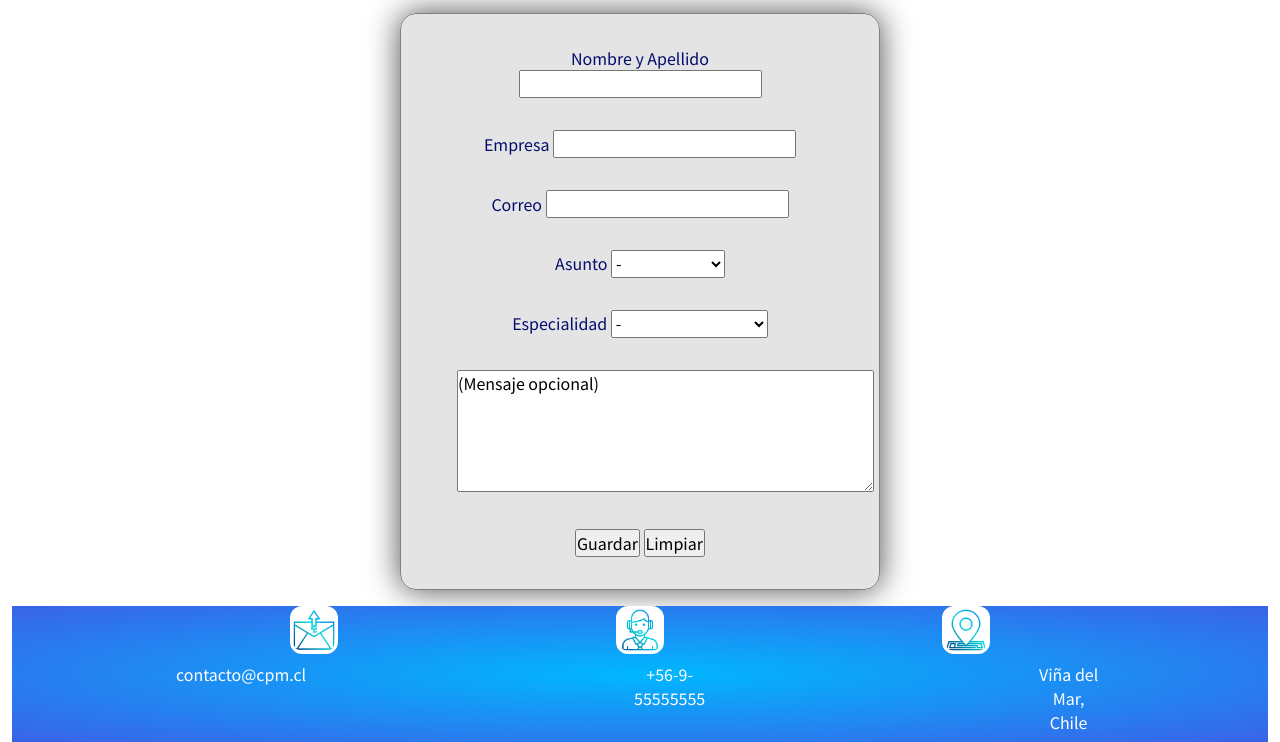
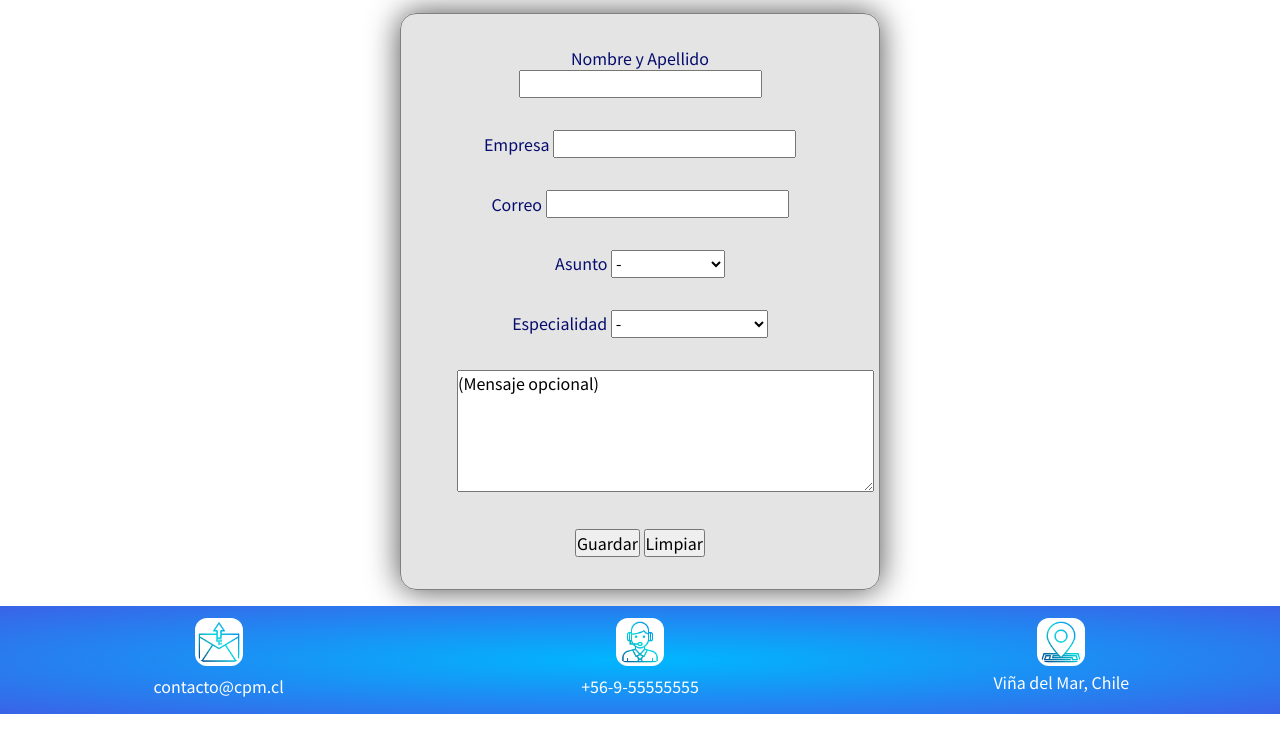
Before and after one commit to wilander200/proyectofinal, a plain HTML site: page contacto.html in a window 1280 px wide. Shown: the part 275-1017 px from the top of the page. After the commit the page ends 989 px from the top, so only its background shows below. Drawn offline with nearby package versions, Linux system fonts and the light colour scheme.

Commit message:
fin del footer

```diff
--- a/contacto.html
+++ b/contacto.html
@@ -132,35 +132,37 @@
       </form>
     </main>
     <!--Footer para colocar algunos datos de contacto-->
-    <footer class="footer">
-      <div class="footer__img">
+    <div class="row p-2 footer">
+      <div class="d-flex flex-column col-md-4">
         <img
-          class="footer__img footer__img--img"
+        class="mx-auto my-1 d-md-block d-none d-sm-none footer__img--img"
         src="icons/mail 2.png"
-          alt="email"
-        />
+        alt="email"/>
+        <p class="text-center my-1">contacto@cpm.cl</p>
+      </div>
+        <div class="col-md-4">
           <img
-          class="footer__img footer__img--img"
+          class="mx-auto my-1 d-md-block d-none d-sm-none footer__img--img"
           src="icons/call-center.png"
           alt="telefono"
           />
+          <p class="text-center my-2">+56-9-55555555</p>
+        </div>
+        <div class="col-md-4 d-block">
           <img
-          class="footer__img footer__img--img"
+          class="mx-auto my-1 d-md-block d-none d-sm-none footer__img--img"
           src="icons/map.png"
           alt="ubicacion"
           />
-      </div>
-      <div class="footer__text">
-        <p class="footer__text footer__text--text">contacto@cpm.cl</p>
-        <p class="footer__text footer__text--text">+56-9-55555555</p>
-        <a
-          class="footer__text footer__text--text"
+          <div class="my-1 mx-auto d-flex justify-content-center">
+            <a class="mx-auto"
             href="https://www.google.cl/maps/@-32.9261174,-71.5336387,15.52z"
             target="_blank"
             >Viña del Mar, Chile</a
             >
           </div>
-    </footer>
+        </div>
+    </div>
     <!--Link para iniciar el JS de BS-->
     <script src="https://cdn.jsdelivr.net/npm/bootstrap@5.1.0/dist/js/bootstrap.bundle.min.js" integrity="sha384-U1DAWAznBHeqEIlVSCgzq+c9gqGAJn5c/t99JyeKa9xxaYpSvHU5awsuZVVFIhvj" crossorigin="anonymous"></script>
   </body>
```
Also changed, not shown: ccdd.html (+15 -14 lines), electricidad.html (+16 -14 lines), index.html (+1 -1 lines), trabajeConNosotros.html (+16 -14 lines). Lines whose indentation alone changed are shown as unchanged.
